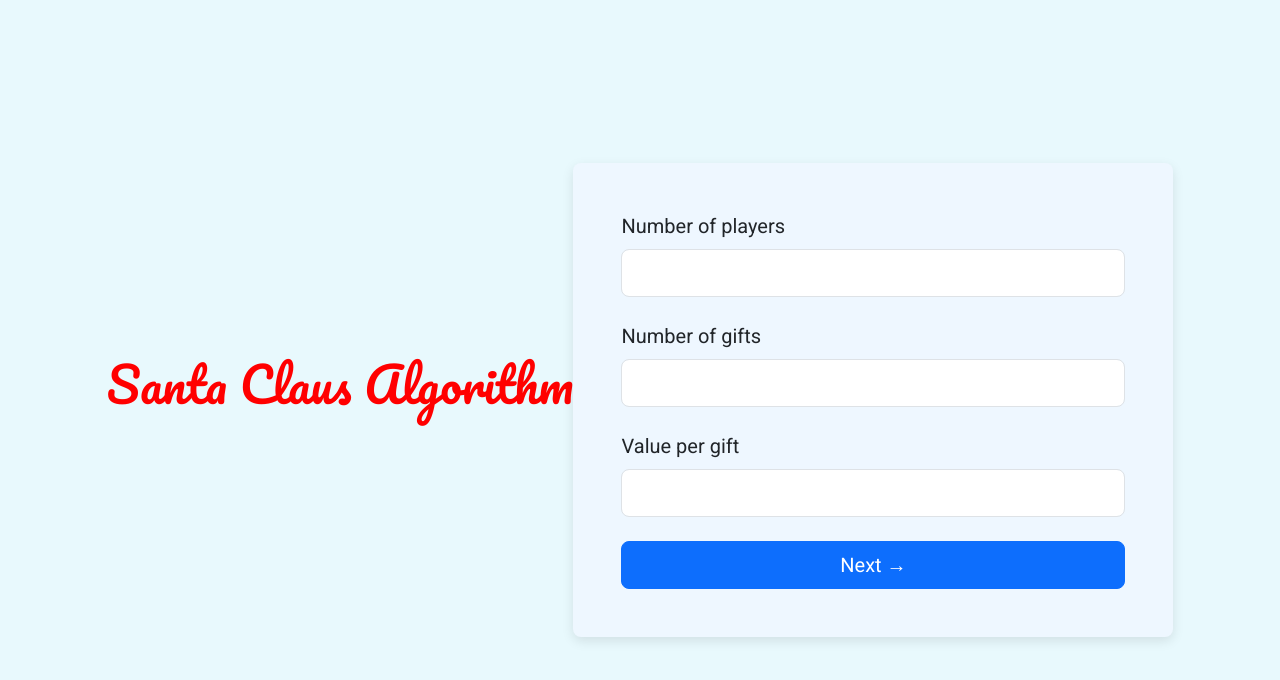
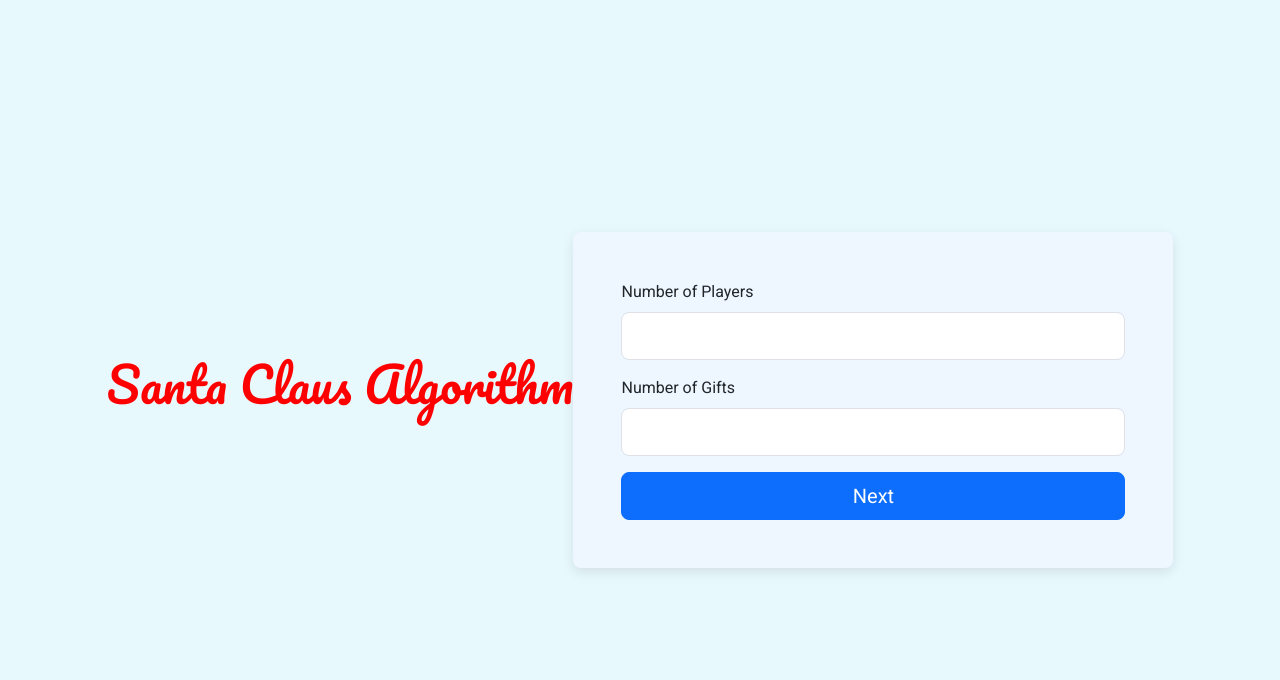
Before and after one commit to MayRozen/Research-Algorithms, a Flask app: page / in a window 1280 px wide. Shown: the top 680 px of the page. Run offline with Flask 3, Linux system fonts and the light colour scheme; some libraries are stand-ins or nearby versions.

Commit message:
the gifts' valuse fixed

```diff
--- a/Ex4/App/flaskApp/templates/setup.html
+++ b/Ex4/App/flaskApp/templates/setup.html
@@ -1,18 +1,26 @@
 {% extends "layout.html" %}
 {% block content %}
 <form method="POST" action="{{ url_for('setup') }}">
-  <div class="mb-4">
-    <label class="form-label fs-5">Number of players</label>
-    <input name="num_players" type="number" class="form-control form-control-lg" min="1" required>
+  <div class="mb-3">
+    <label for="num_players" class="form-label">Number of Players</label>
+    <input
+      type="number"
+      class="form-control form-control-lg"
+      id="num_players"
+      name="num_players"
+      min="1"
+      required>
   </div>
-  <div class="mb-4">
-    <label class="form-label fs-5">Number of gifts</label>
-    <input name="num_items" type="number" class="form-control form-control-lg" min="1" required>
+  <div class="mb-3">
+    <label for="num_items" class="form-label">Number of Gifts</label>
+    <input
+      type="number"
+      class="form-control form-control-lg"
+      id="num_items"
+      name="num_items"
+      min="1"
+      required>
   </div>
-  <div class="mb-4">
-    <label class="form-label fs-5">Value per gift</label>
-    <input name="item_value" type="number" step="any" class="form-control form-control-lg" min="0" required>
-  </div>
-  <button type="submit" class="btn btn-primary btn-lg w-100">Next →</button>
+  <button type="submit" class="btn btn-primary btn-lg w-100">Next</button>
 </form>
 {% endblock %}
```
Also changed, not shown: Ex4/App/flaskApp/templates/valuations.html (+49 -1 lines).
